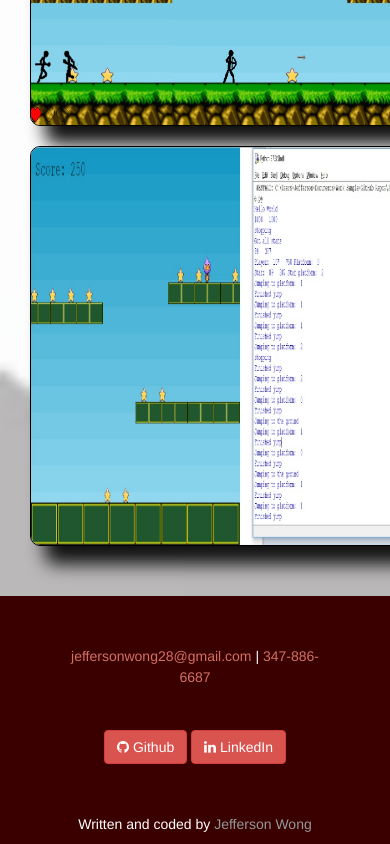
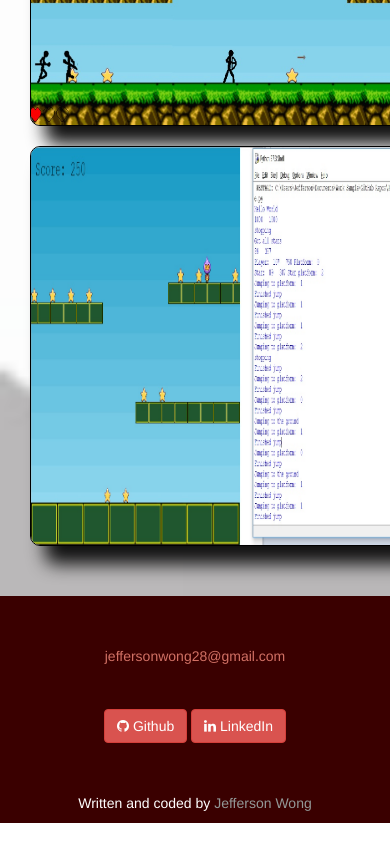
Before and after one commit to jwong28/jwong28.github.io, a plain HTML site: page index.html in a window 390 px wide. Shown: the part 4195-5039 px from the top of the page. After the commit the page ends 5018 px from the top, so only its background shows below. Drawn offline with nearby package versions, Linux system fonts and the light colour scheme.

Commit message:
Remove phone number

```diff
--- a/index.html
+++ b/index.html
@@ -233,7 +233,7 @@ LinkedIn</button></a>
 
     <p style="margin:50px;color:white;font-weight:125;line-height:150%;" id="Contact">
         <a href="mailto:jeffersonwong28@gmail.com"><span style="color:#D17064;">jeffersonwong28@gmail.com</span></a>
-          |  <span><a class="phone" href="tel:+1678.271.8636" style="color:#D17064;">347-886-6687</a></span> <br><br><br>
+          <br><br><br>
 
     <!--Footer -->
 
```
